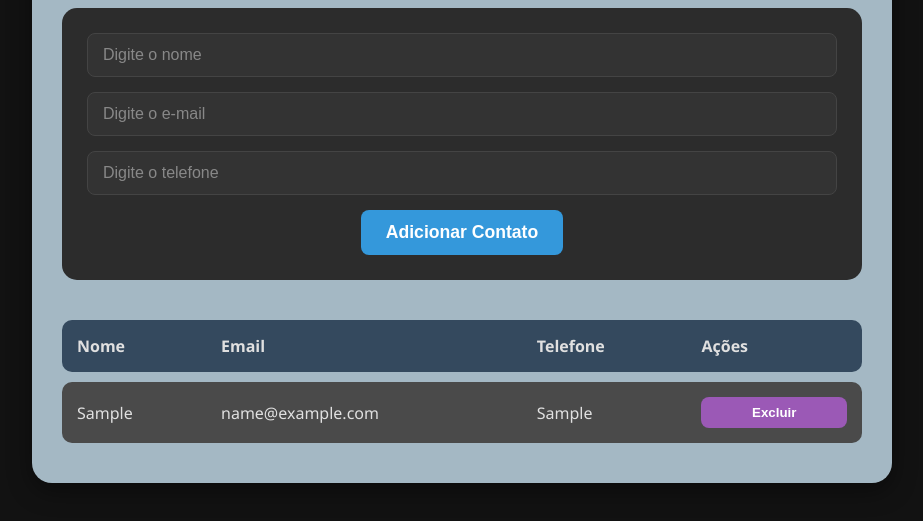
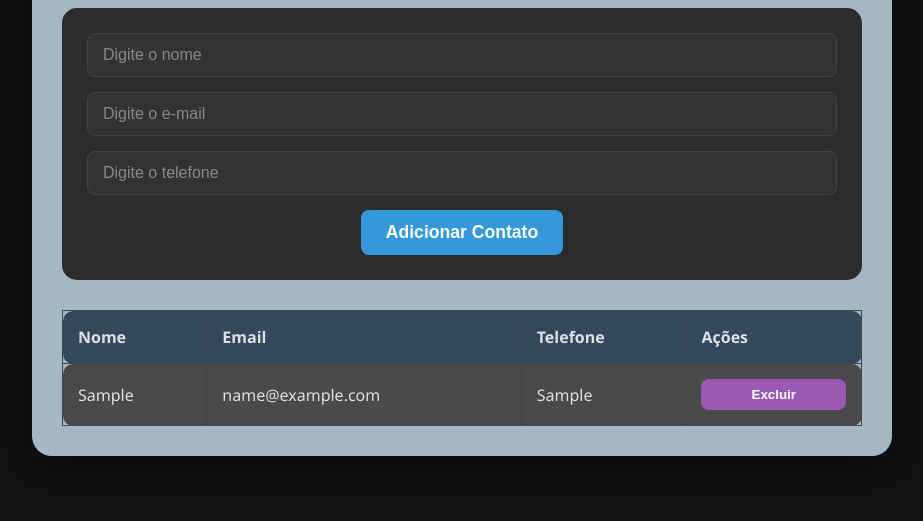
Before and after one commit to sayarcanjo/ListaContatosLite-PW, a plain HTML site: page index.html in a window 1280 px wide. Both pictures are taken after typing "Sample", "name@example.com", "Sample" into the empty fields and a click on the button "Adicionar Contato". Shown: the part 135-656 px from the top of the page, without its empty margins (178-1101 px from the left). Drawn offline with Linux system fonts and the light colour scheme.

Commit message:
Update script.js & ctyle.css

```diff
--- a/script.js
+++ b/script.js
@@ -1,4 +1,3 @@
-// Classe para representar um contato
 class Contato {
     constructor(nome, email, telefone) {
         this._nome = nome;
@@ -6,12 +5,10 @@ class Contato {
         this._telefone = telefone;
     }
 
-    // Getters
     get nome() { return this._nome; }
     get email() { return this._email; }
     get telefone() { return this._telefone; }
 
-    // Setters com validação mínima
     set nome(valor) {
         if (valor.trim() === '') throw new Error('Nome não pode ser vazio');
         this._nome = valor;
@@ -26,10 +23,8 @@ class Contato {
     }
 }
 
-// Array para armazenar contatos
 let contatos = [];
 
-// Função para carregar contatos do localStorage
 function carregarContatos() {
     try {
         const dados = localStorage.getItem('contatos');
@@ -42,7 +37,6 @@ function carregarContatos() {
     }
 }
 
-// Função para salvar contatos no localStorage
 function salvarContatos() {
     try {
         localStorage.setItem('contatos', JSON.stringify(contatos));
@@ -51,15 +45,16 @@ function salvarContatos() {
     }
 }
 
-// Função para adicionar um novo contato
 function adicionarContato(event) {
-    event.preventDefault(); // Impede o recarregamento da página
+    event.preventDefault();
     const form = event.target;
-    const nome = form.nome.value;
-    const email = form.email.value;
-    const telefone = form.telefone.value;
+    const nome = form.nome.value.trim();
+    const email = form.email.value.trim();
+    const telefone = form.telefone.value.trim();
     try {
-        console.log('Tentando adicionar contato:', { nome, email, telefone }); // Depuração
+        if (!nome || !email || !telefone) {
+            throw new Error('Todos os campos devem ser preenchidos');
+        }
         const contato = new Contato(nome, email, telefone);
         contatos.push(contato);
         salvarContatos();
@@ -72,10 +67,9 @@ function adicionarContato(event) {
     }
 }
 
-// Função para remover um contato
 function removerContato(index) {
     try {
-        console.log('Removendo contato no índice:', index); // Depuração
+        console.log('Removendo contato no índice:', index);
         contatos.splice(index, 1);
         salvarContatos();
         listarContatos();
@@ -84,7 +78,6 @@ function removerContato(index) {
     }
 }
 
-// Função para listar contatos na tabela
 function listarContatos() {
     try {
         const tbody = document.getElementById('tabela-contatos');
@@ -98,17 +91,16 @@ function listarContatos() {
                 <td>${contato.nome}</td>
                 <td>${contato.email}</td>
                 <td>${contato.telefone}</td>
-                <td><button onclick="removerContato(${index})">Excluir</button></td>
+                <td><button class="excluir" onclick="removerContato(${index})">Excluir</button></td>
             `;
             tbody.appendChild(tr);
         });
-        console.log('Contatos listados:', contatos); // Depuração
+        console.log('Contatos listados:', contatos);
     } catch (e) {
         console.error('Erro ao listar contatos:', e);
     }
 }
 
-// Inicialização
 document.addEventListener('DOMContentLoaded', () => {
     try {
         const form = document.getElementById('form-contato');
--- a/style.css
+++ b/style.css
@@ -3,8 +3,7 @@ body {
     font-family: 'Segoe UI', Arial, sans-serif;
     margin: 0;
     padding: 40px 20px;
-    background-color: #121212; /* Fundo escuro para destacar o contêiner */
-    color: #e0e0e0;
+    background-color: #121212;
     display: flex;
     justify-content: center;
     align-items: flex-start;
@@ -15,7 +14,7 @@ body {
 .container {
     width: 100%;
     max-width: 800px;
-    background-color: #a4b8c4; /* COR PRINCIPAL: Azul Ardósia Sofisticado */
+    background-color: #a4b8c4;
     padding: 30px;
     border-radius: 20px;
     box-shadow: 0 8px 25px rgba(0, 0, 0, 0.4);
@@ -23,7 +22,7 @@ body {
 
 h1 {
     text-align: center;
-    color: #2c3e50; /* Título escuro para contrastar com o contêiner claro */
+    color: #2c3e50;
     margin-top: 0;
     margin-bottom: 30px;
 }
@@ -70,7 +69,7 @@ input:focus {
 
 button[type="submit"] {
     padding: 12px 25px;
-    background-color: #3498db; /* COR DO BOTÃO: Azul mais suave */
+    background-color: #3498db;
     color: white;
     border: none;
     border-radius: 8px;
@@ -86,50 +85,39 @@ button[type="submit"]:hover {
     transform: translateY(-2px);
 }
 
-/* --- Tabela de Contatos --- */
+/* --- Tabela --- */
 table {
     width: 100%;
-    border-collapse: separate;
-    border-spacing: 0 10px;
+    border-collapse: collapse;
 }
 
 th, td {
     padding: 15px;
     text-align: left;
-    color: #e0e0e0; /* Texto claro pois o fundo das linhas é escuro */
+    color: #e0e0e0;
+    border: 1px solid #444;
 }
 
 thead tr {
     background-color: #34495e;
 }
 
-th:first-child {
+th:first-child, td:first-child {
     border-top-left-radius: 10px;
     border-bottom-left-radius: 10px;
 }
 
-th:last-child {
+th:last-child, td:last-child {
     border-top-right-radius: 10px;
     border-bottom-right-radius: 10px;
 }
 
 tbody tr {
     background-color: #4a4a4a;
-    border-radius: 10px;
 }
 
-td:first-child {
-    border-top-left-radius: 10px;
-    border-bottom-left-radius: 10px;
-}
-
-td:last-child {
-    border-top-right-radius: 10px;
-    border-bottom-right-radius: 10px;
-}
-
-td button {
-    background-color: #9b59b6; /* COR DO BOTÃO: Roxo mais suave */
+.excluir {
+    background-color: #9b59b6;
     padding: 8px 15px;
     border: none;
     border-radius: 8px;
@@ -140,7 +128,7 @@ td button {
     transition: background-color 0.3s, transform 0.2s;
 }
 
-td button:hover {
-    background-color: #8e44ad;
+.excluir:hover {
+    background-color: #9246b2;
     transform: translateY(-2px);
 }
```
